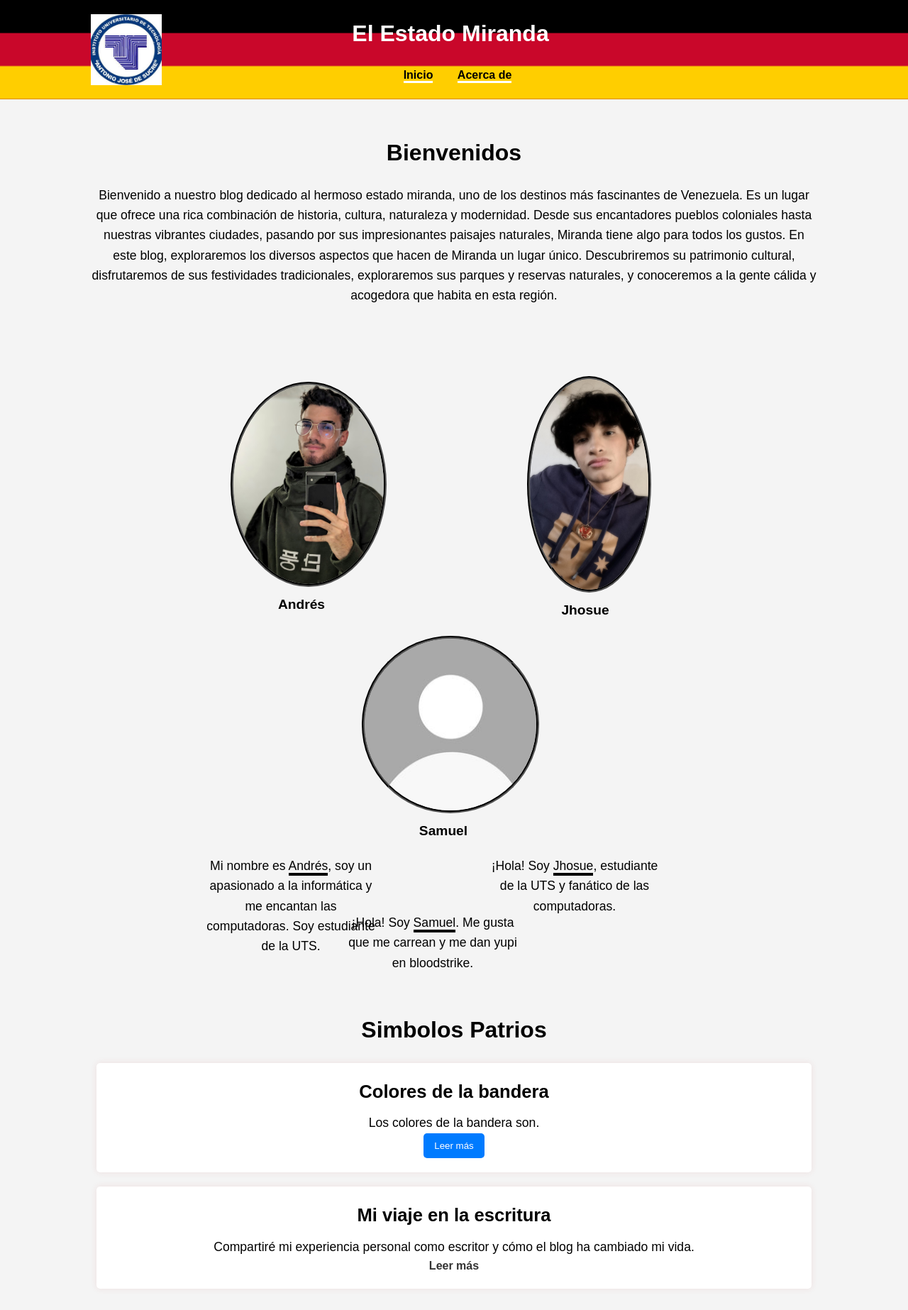
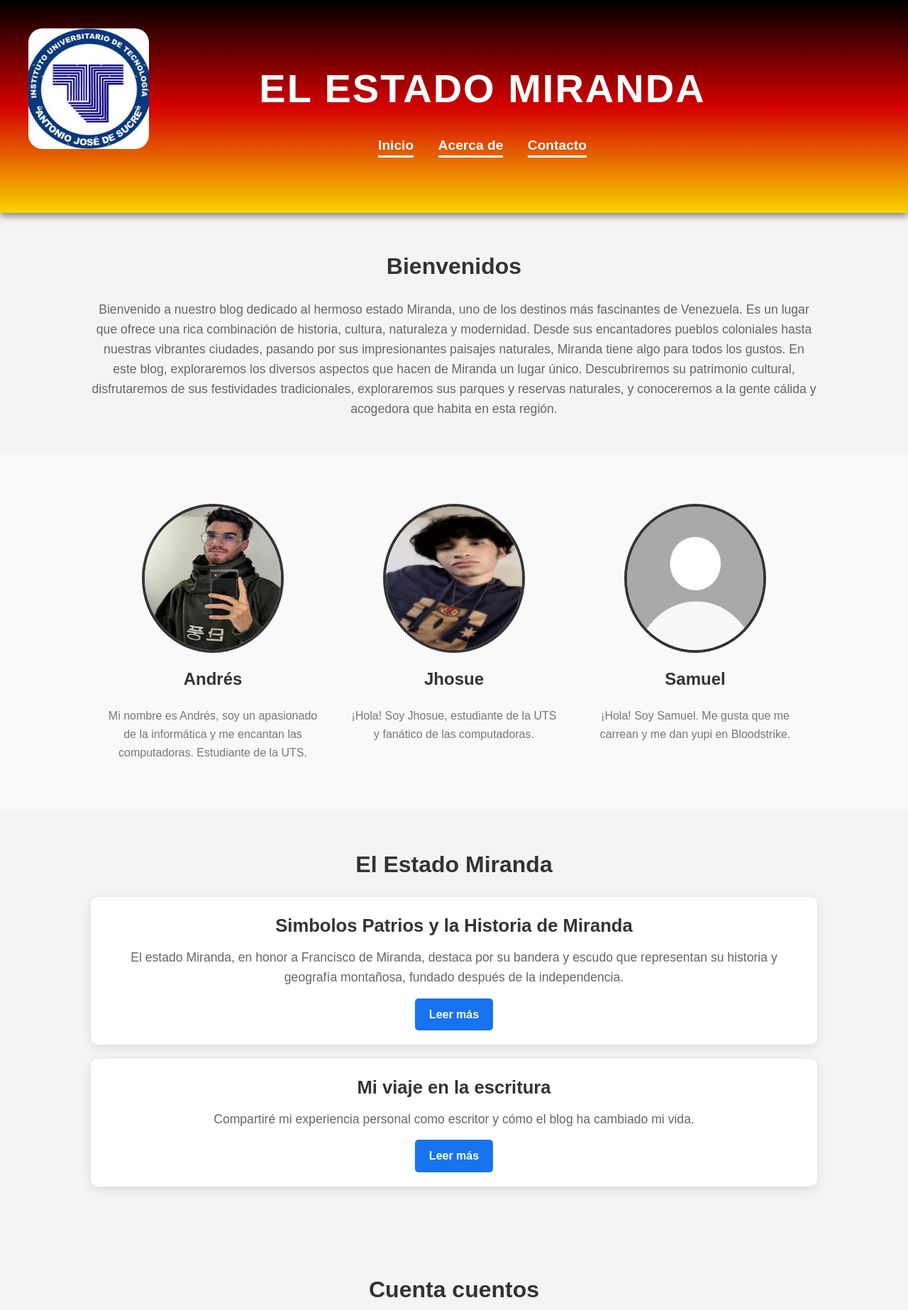
Before and after one commit to GhostiusDeu/Cultura, a plain HTML site: page index.html in a window 1280 px wide. Shown: the top 1846 px of the page at 71% size. Drawn offline with Linux system fonts and the light colour scheme.

Commit message:
Add files via upload

```diff
--- a/index.html
+++ b/index.html
@@ -1,103 +1,95 @@
 <!DOCTYPE html>
 <html lang="es">
 <head>
-  <title>Cultura</title>
+  <meta charset="UTF-8">
+  <meta name="viewport" content="width=device-width, initial-scale=1.0">
+  <title>Cultura - Estado Miranda</title>
   <link rel="stylesheet" href="styles.css">
-  <style>
-    button {
-      background-color: #007BFF;
-      color: white;
-      border: none;
-      padding: 10px 15px;
-      cursor: pointer;
-      border-radius: 5px;
-    }
-    button:hover {
-      background-color: #0056b3;
-    }
-    ul {
-      margin-left: 20px;
-    }
-  </style>
 </head>
 <body>
   <header>
-    <div class="container" style="display: flex; align-items: center; justify-content: space-between;">
-      <img src="logo1.jpg" alt="" style="width: 100px; height: 100px;">
-      <div style="width: 100%; margin-right: 110px;">
-        <h1 style="color: white;">El Estado Miranda</h1>
+    <div class="logo-container">
+      <img src="logo1.jpg" alt="Universidad" class="logo">
+    </div>
+    <div class="container">
+      <div class="header-content">
+        <h1>El Estado Miranda</h1>
         <nav>
           <ul>
-            <li><a style="color: black;" href="#home">Inicio</a></li>
-            <li><a style="color: black;" href="#about">Acerca de</a></li>
+            <li><a href="#home">Inicio</a></li>
+            <li><a href="#about">Acerca de</a></li>
+            <li><a href="#contact">Contacto</a></li>
           </ul>
         </nav>
       </div>
     </div>
   </header>
 
+
   <section id="home" class="section">
     <div class="container">
       <h2>Bienvenidos</h2>
-      <p>Bienvenido a nuestro blog dedicado al hermoso estado miranda, uno de los destinos más fascinantes de Venezuela. Es un lugar que ofrece una rica combinación de historia, cultura, naturaleza y modernidad. Desde sus encantadores pueblos coloniales hasta nuestras vibrantes ciudades, pasando por sus impresionantes paisajes naturales, Miranda tiene algo para todos los gustos. En este blog, exploraremos los diversos aspectos que hacen de Miranda un lugar único. Descubriremos su patrimonio cultural, disfrutaremos de sus festividades tradicionales, exploraremos sus parques y reservas naturales, y conoceremos a la gente cálida y acogedora que habita en esta región.</p>
+      <p>
+        Bienvenido a nuestro blog dedicado al hermoso estado Miranda, uno de los destinos más fascinantes de Venezuela. Es un lugar que ofrece una rica combinación de historia, cultura, naturaleza y modernidad. Desde sus encantadores pueblos coloniales hasta nuestras vibrantes ciudades, pasando por sus impresionantes paisajes naturales, Miranda tiene algo para todos los gustos. En este blog, exploraremos los diversos aspectos que hacen de Miranda un lugar único. Descubriremos su patrimonio cultural, disfrutaremos de sus festividades tradicionales, exploraremos sus parques y reservas naturales, y conoceremos a la gente cálida y acogedora que habita en esta región.
+      </p>
     </div>
   </section>
 
   <section id="about" class="section">
     <div class="container">
       <div class="about-item">
-        <img src="image.jpg" alt="andres" class="imagen-andres">
+        <img src="image.jpg" alt="Andrés" class="profile-image">
         <h2>Andrés</h2>
+        <p>
+          Mi nombre es <span>Andrés</span>, soy un apasionado de la informática y me encantan las computadoras. Estudiante de la UTS.
+        </p>
       </div>
       <div class="about-item">
-        <img src="image2.jpg" alt="jhosue" class="imagen-jhosue">
+        <img src="image2.jpg" alt="Jhosue" class="profile-image">
         <h2>Jhosue</h2>
+        <p>
+          ¡Hola! Soy <span>Jhosue</span>, estudiante de la UTS y fanático de las computadoras.
+        </p>
       </div>
       <div class="about-item">
-        <img src="samuel.jpg" alt="samuel" class="imagen-samuel">
+        <img src="samuel.jpg" alt="Samuel" class="profile-image">
         <h2>Samuel</h2>
+        <p>
+          ¡Hola! Soy <span>Samuel</span>. Me gusta que me carrean y me dan yupi en Bloodstrike.
+        </p>
       </div>
-    </div>
-
-    <div class="about-item">
-        <p>Mi nombre es <span>Andrés</span>, soy un apasionado a la informática y me encantan las computadoras. Soy estudiante de la UTS.</p>
-    </div>
-    <div class="about-item">
-        <p>¡Hola! Soy <span>Jhosue</span>, estudiante de la UTS y fanático de las computadoras.</p>
-    </div>
-    <div class="about-item">
-        <p>¡Hola! Soy <span>Samuel</span>. Me gusta que me carrean y me dan yupi en bloodstrike.</p>
     </div>
   </section>
 
  <section id="posts" class="section">
   <div class="container">
-      <h2>Simbolos Patrios</h2>
+    <h2>El Estado Miranda</h2>
     <div class="post">
-        <h3>Colores de la bandera</h3>
-        <p>Los colores de la bandera son.</p>
-        <ul id="extra-info" style="display: none; text-align: left;">
-          <li>Negro: Representa a la raza negra que luchó junto a Francisco de Miranda.</li>
-          <li>Rojo: Representa la sangre derramada en la lucha independentista. También representa a los mulatos, que eran blancos con negros.</li>
-          <li>Amarillo: Representa la ganancia obtenida en la lucha por recuperar el territorio venezolano. Para Francisco de Miranda, este color era un homenaje a los indígenas.</li>
-        </ul>
-        <button id="toggle-btn">Leer más</button>
+      <h3>Simbolos Patrios y la Historia de Miranda</h3>
+      <p>
+        El estado Miranda, en honor a Francisco de Miranda, destaca por su bandera y escudo que representan su historia y geografía montañosa, fundado después de la independencia.
+      </p>
+      <a href="Miranda/Miranda.html" class="read-more" target="_blank">Leer más</a>
     </div>
     <div class="post">
       <h3>Mi viaje en la escritura</h3>
-        <p>Compartiré mi experiencia personal como escritor y cómo el blog ha cambiado mi vida.</p>
-        <a href="#">Leer más</a>
+      <p>
+        Compartiré mi experiencia personal como escritor y cómo el blog ha cambiado mi vida.
+      </p>
+      <a href="ejemplo2.html" class="read-more" target="_blank">Leer más</a>
     </div>
   </div>
 </section>
 
   <section id="services" class="section">
     <div class="container">
-      <h2>LOREM </h2>
+      <h2>Cuenta cuentos</h2>
       <ul>
+        <li>
+         Yenitza Anseume, destacada narradora, cuentacuentos y promotora cultural del estado Miranda, ha desarrollado su arte en la tradición oral venezolana a través de cuentos que rescatan las raíces culturales y las historias del país. Egresada como Profesora de Artes Escénicas de la Universidad Nacional Experimental Libertador (UPEL-IPC), posee una Maestría y Doctorado en Ciencias de la Educación. Actualmente, se desempeña como Subdirectora de Formación Avanzada en la Universidad Nacional Experimental Simón Rodríguez (UNESR). Su pasión por el teatro y la narración la llevó a fundar el grupo "La Rueda", enfocado en la promoción de la cultura y la tradición oral en los Valles del Tuy, estado Miranda. A través de su labor artística y educativa, Anseume ha contribuido significativamente al enriquecimiento cultural y académico de su comunidad.
+        </li>
         <li>xxx</li>
-        <li>xxx</li>
-        <li>xxx</li>
+        <li>xxxx</li>
       </ul>
     </div>
   </section>
@@ -108,10 +100,13 @@
       <form>
         <label for="name">Nombre:</label>
         <input type="text" id="name" name="name" required>
+
         <label for="email">Correo electrónico:</label>
         <input type="email" id="email" name="email" required>
+
         <label for="message">Mensaje:</label>
         <textarea id="message" name="message" required></textarea>
+
         <button type="submit">Enviar</button>
       </form>
     </div>
@@ -124,19 +119,14 @@
   </footer>
 
   <script>
-
-    const toggleBtn = document.getElementById('toggle-btn');
-    const extraInfo = document.getElementById('extra-info');
-
-    toggleBtn.addEventListener('click', () => {
-      if (extraInfo.style.display === 'none') {
-        extraInfo.style.display = 'block';
-        toggleBtn.textContent = 'Leer menos';
+    function toggleContent(id) {
+      const content = document.getElementById(id);
+      if (content.style.display === "none" || content.style.display === "") {
+        content.style.display = "block"; // Muestra el contenido
       } else {
-        extraInfo.style.display = 'none';
-        toggleBtn.textContent = 'Leer más';
+        content.style.display = "none"; // Oculta el contenido
       }
-    });
+    }
   </script>
 </body>
 </html>
--- a/styles.css
+++ b/styles.css
@@ -5,9 +5,10 @@
 }
 
 body {
-    font-family: Arial, sans-serif;
+    font-family: 'Arial', sans-serif;
     line-height: 1.6;
     background-color: #f4f4f4;
+    overflow-x: hidden;
 }
 
 .container {
@@ -15,14 +16,53 @@ body {
     margin: 0 auto;
 }
 
+
 header {
-    background-image: url(bandera.png);
-    background-size: contain;
-    padding: 20px 0;
+    background: linear-gradient(to bottom, #000000, #D40000, #F9D400);
+    padding: 80px 20px;
+    text-align: center;
+    position: relative;
+    animation: fadeInHeader 2s ease-out;
+    box-shadow: 0 4px 10px rgba(0, 0, 0, 0.5);
+}
+
+header .logo-container {
+    position: absolute;
+    top: 20px;
+    left: 20px;
+    z-index: 1000;
+}
+
+header .logo-container img {
+    width: 170px;
+    height: auto;
+    border-radius: 20px; /* Aquí agregamos el borde redondeado */
+    margin: 20px 0px 0px 20px;
+}
+
+
+header .container {
+    position: relative;
+    padding-left: 80px;
 }
 
 header h1 {
-    text-align: center;
+    color: white;
+    font-size: 3.5rem;
+    font-weight: 700;
+    text-transform: uppercase;
+    letter-spacing: 2px;
+    animation: slideInHeader 1.5s ease-out;
+}
+
+@keyframes fadeInHeader {
+    0% { opacity: 0; }
+    100% { opacity: 1; }
+}
+
+@keyframes slideInHeader {
+    0% { transform: translateX(-100%); }
+    100% { transform: translateX(0); }
 }
 
 nav ul {
@@ -34,94 +74,157 @@ nav ul {
 nav ul li {
     display: inline;
     margin: 0 15px;
-    border-bottom: solid 3px; color: white;
+    border-bottom: 3px solid white;
+    padding-bottom: 5px;
+    transition: transform 0.3s ease, color 0.3s ease;
+}
+
+nav ul li:hover {
+    transform: scale(1.1);
+    color: #f1c40f;
 }
 
 nav ul li a {
     color: white;
     text-decoration: none;
     font-weight: bold;
+    font-size: 1.2rem;
 }
 
 section {
     padding: 50px 0;
+    animation: fadeInSection 2s ease-out;
+}
+
+@keyframes fadeInSection {
+    0% {
+        opacity: 0;
+        transform: translateY(50px);
+    }
+    100% {
+        opacity: 1;
+        transform: translateY(0);
+    }
 }
 
 .section h2 {
     text-align: center;
     font-size: 2rem;
     margin-bottom: 20px;
+    color: #333;
+    font-weight: 600;
+    animation: slideInText 1s ease-out;
+}
+
+@keyframes slideInText {
+    0% { transform: translateX(-100%); }
+    100% { transform: translateX(0); }
 }
 
 .section p {
     text-align: center;
     font-size: 1.1rem;
+    color: #666;
 }
 
 .post {
     background-color: white;
     padding: 20px;
     margin: 20px 0;
-    border-radius: 5px;
-    box-shadow: 0 0 10px rgba(182, 46, 46, 0.1);
+    border-radius: 10px;
+    box-shadow: 0 4px 15px rgba(0, 0, 0, 0.1);
+    text-align: center;
+    transition: transform 0.3s ease, box-shadow 0.3s ease;
+}
+
+.post:hover {
+    transform: scale(1.05);
+    box-shadow: 0 10px 20px rgba(0, 0, 0, 0.2);
 }
 
 .post h3 {
     font-size: 1.6rem;
     margin-bottom: 10px;
+    color: #333;
 }
 
 .post a {
-    color: #333;
+    color: #1774ee;
     text-decoration: none;
     font-weight: bold;
+    transition: color 0.3s ease;
+}
+
+.post a:hover {
+    color: #0cbde9;
 }
 
 form {
     display: flex;
     flex-direction: column;
     align-items: center;
+    margin-top: 30px;
 }
 
 form input,
 form textarea {
     width: 60%;
-    padding: 10px;
+    padding: 12px;
     margin-bottom: 20px;
     border: 1px solid #ccc;
-    border-radius: 5px;
+    border-radius: 10px;
+    transition: border 0.3s ease, box-shadow 0.3s ease;
+}
+
+form input:focus,
+form textarea:focus {
+    border-color: #1774ee;
+    box-shadow: 0 0 5px rgba(23, 116, 238, 0.5);
 }
 
 form button {
     width: 60%;
-    padding: 10px;
-    background-color: #333;
+    padding: 12px;
+    background-color: #1774ee;
     color: white;
     border: none;
-    border-radius: 5px;
+    border-radius: 10px;
     cursor: pointer;
+    transition: background-color 0.3s ease;
 }
 
 form button:hover {
-    background-color: #555;
+    background-color: #0cbde9;
 }
+
 
 footer {
     background-color: #333;
     color: white;
     text-align: center;
-    padding: 20px 0;
+    padding: 30px 0;
+    margin-top: 50px;
+    animation: fadeInFooter 2s ease-out;
 }
 
+footer p {
+    margin: 0;
+    font-size: 1rem;
+}
+
+@keyframes fadeInFooter {
+    0% { opacity: 0; }
+    100% { opacity: 1; }
+}
 
 #about {
     display: flex;
     align-items: center;
     justify-content: center;
     text-align: center;
-    flex-direction: row;
     flex-wrap: wrap;
-    padding: 50px 100px;
+    padding: 50px 5%;
+    background-color: #f9f9f9;
 }
 
 #about .container {
@@ -132,71 +235,105 @@ footer {
 }
 
 .about-item {
-    display: flex;
-    align-items: center;
-    justify-content: center;
-    flex-direction: column;
+    flex: 1 1 300px;
+    max-width: 300px;
     margin: 20px;
     text-align: center;
+    transition: transform 0.3s ease;
 }
 
-.imagen-andres, .imagen-jhosue, .imagen-samuel {
-    border-radius: 50%;
-    border-style: groove;
-    border-width: 4px;
-    border-color: black;
-    margin-bottom: 10px;
+.about-item:hover {
+    transform: scale(1.05);
 }
 
-.samuel-item, .jhosue-item {
-    margin: 0 auto;
+.profile-image {
+    border-radius: 50%;
+    border: 4px solid #333;
+    width: 200px;
+    height: 210px;
+    margin-bottom: 10px;
+    transition: transform 0.3s ease, border-color 0.3s ease;
+}
+
+.profile-image:hover {
+    transform: scale(1.1);
+    border-color: #1774ee;
 }
 
 #about h2 {
-    margin-right: 30px;
-}
-
-.imagen-andres {
-    width: 220px;
-    height: auto;
-    margin-right: 10px;
+    font-size: 1.5rem;
+    margin-top: 0;
+    color: #333;
 }
 
 #about p {
-    width: 300px;
-    height: 80px;
-    padding-right: 60px;
+    width: 100%;
+    padding: 0;
+    font-size: 1rem;
+    color: #777;
 }
 
-#about span {
-    border-bottom: 4px solid black;
+#services ul {
+    list-style-type: none;
+    padding: 0;
 }
 
-.imagen-jhosue {
-    width: 175px;
-    height: auto;
-    margin-right: 20px;
+#services li {
+    margin-bottom: 20px;
+    padding-bottom: 10px;
+    border-bottom: 2px solid #ccc;
+    font-size: 1.2rem;
+    transition: transform 0.3s ease;
 }
 
-.imagen-samuel {
-    width: 250px;
-    height: auto;
-    margin-right: 10px;
+#services li:hover {
+    transform: translateX(10px);
+    color: #1774ee;
 }
 
-#about .about-item h2 {
-    width: 300px;
-    font-size: 1.2rem;
-    margin-top: 0px;
+@media (max-width: 768px) {
+    .container {
+        width: 95%;
+    }
+
+    nav ul li {
+        display: block;
+        margin: 10px 0;
+    }
+
+    #about {
+        padding: 20px 5%;
+    }
+
+    .about-item {
+        width: 100%;
+    }
 }
 
-.about-item {
-    margin: 0px;
-    width: 400px;
+.hidden-content {
+    display: none;
+    margin-top: 10px;
+    padding: 10px;
+    background-color: #f9f9f9;
+    border-radius: 5px;
+    border: 1px solid #ddd;
 }
 
-#posts {
+.read-more {
+    background-color: #1774ee;
+    color: white !important;
+    border: none;
+    padding: 10px 20px;
+    border-radius: 5px;
+    cursor: pointer;
+    margin-top: 15px;
+    display: inline-block;
+    text-decoration: none;
+    font-weight: bold;
     text-align: center;
-    margin-left: auto;
-    padding: 10px;
+    transition: background-color 0.3s ease;
 }
+
+.read-more:hover {
+    background-color: #0cbde9;
+}
```
Also changed, not shown: logo2.png (added). Lines whose indentation alone changed are shown as unchanged.
